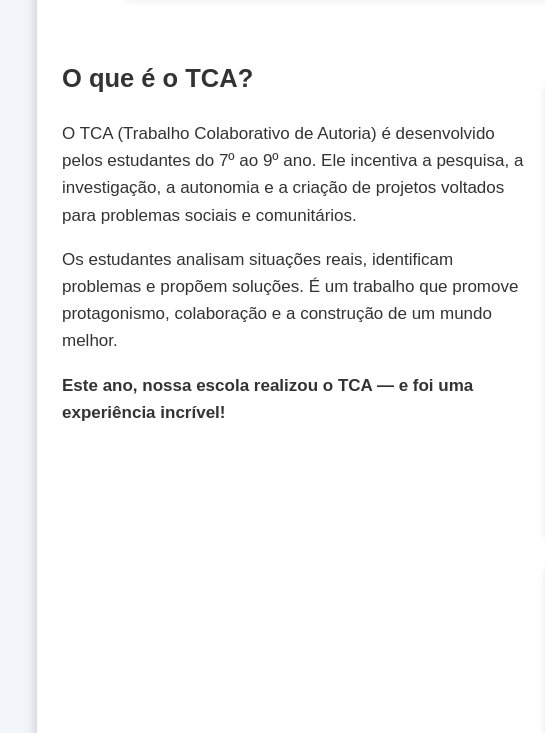
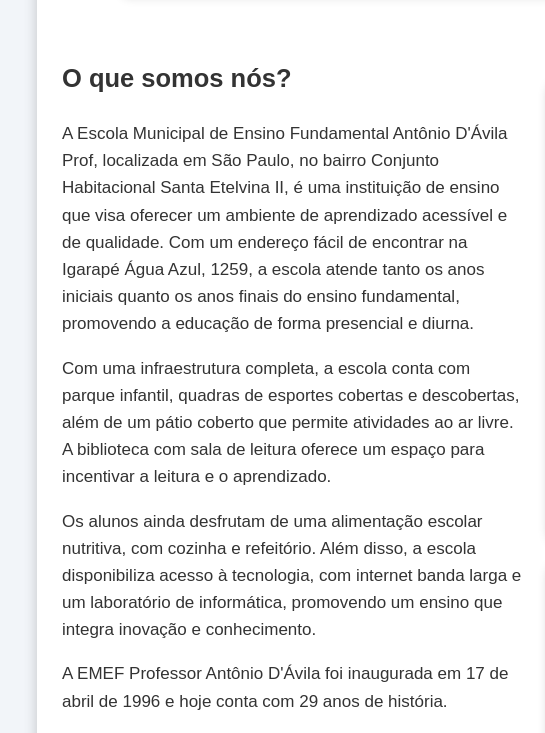
Before and after one commit to matheusmaximo2906-hub/p-ginaD-vila, a plain HTML site: page index.html in a window 1280 px wide. Shown: the part 382-1115 px from the top of the page, 103-648 px from the left. Drawn offline with Linux system fonts and the light colour scheme.

Commit message:
index.html

```diff
--- a/index.html
+++ b/index.html
@@ -179,6 +179,26 @@
     <div class="tca-section">
 
         <div class="tca-text">
+
+            <h2>O que somos nós?</h2>
+
+            <p>
+                A Escola Municipal de Ensino Fundamental Antônio D'Ávila Prof, localizada em São Paulo, no bairro Conjunto Habitacional Santa Etelvina II, é uma instituição de ensino que visa oferecer um ambiente de aprendizado acessível e de qualidade.
+                Com um endereço fácil de encontrar na Igarapé Água Azul, 1259, a escola atende tanto os anos iniciais quanto os anos finais do ensino fundamental, promovendo a educação de forma presencial e diurna.
+            </p>
+
+            <p>
+                Com uma infraestrutura completa, a escola conta com parque infantil, quadras de esportes cobertas e descobertas, além de um pátio coberto que permite atividades ao ar livre. A biblioteca com sala de leitura oferece um espaço para incentivar a leitura e o aprendizado.
+            </p>
+
+            <p>
+                Os alunos ainda desfrutam de uma alimentação escolar nutritiva, com cozinha e refeitório. Além disso, a escola disponibiliza acesso à tecnologia, com internet banda larga e um laboratório de informática, promovendo um ensino que integra inovação e conhecimento.
+            </p>
+
+            <p>
+                A EMEF Professor Antônio D'Ávila foi inaugurada em 17 de abril de 1996 e hoje conta com 29 anos de história.
+            </p>
+
             <h2>O que é o TCA?</h2>
 
             <p>
@@ -190,6 +210,7 @@
             </p>
 
             <p><strong>Este ano, nossa escola realizou o TCA — e foi uma experiência incrível!</strong></p>
+
         </div>
 
         <div class="tca-images">
```
